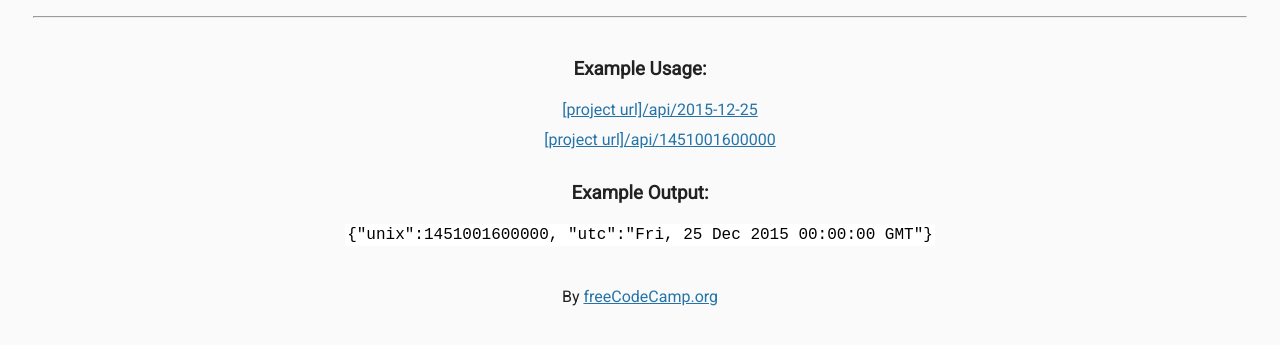
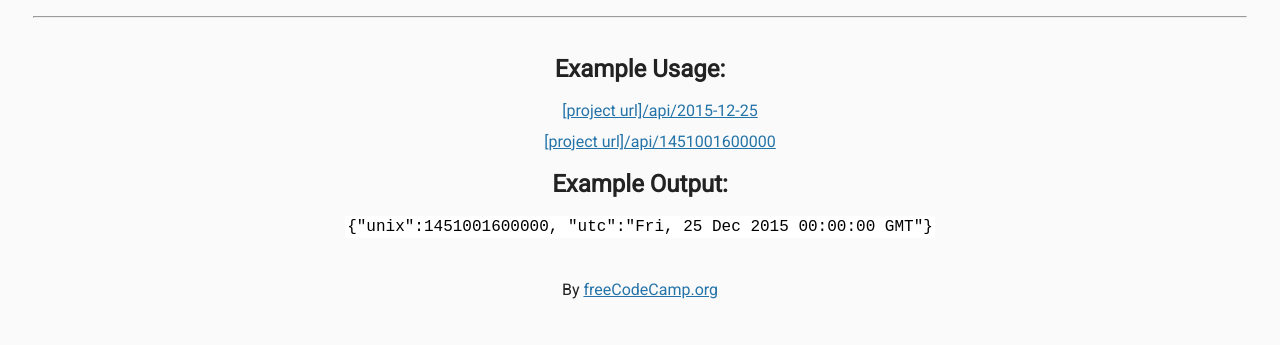
Before and after one commit to Randymaulana03/boilerplate-project-timestamp, a website: page views/index.html in a window 1280 px wide. Shown: the part 53-398 px from the top of the page. Drawn offline with Linux system fonts and the light colour scheme; files that its build step writes are made by us from their sources.

Commit message:
fix: use correct heading levels (#100)

```diff
--- a/views/index.html
+++ b/views/index.html
@@ -12,13 +12,13 @@
     <h1>Timestamp Microservice</h1>
     <hr />
     <div class="container">
-      <h3>Example Usage:</h3>
+      <h2>Example Usage:</h2>
       <ul>
         <li><a href="api/2015-12-25">[project url]/api/2015-12-25</a></li>
         <li><a href="api/1451001600000">[project url]/api/1451001600000</a></li>
       </ul>
 
-      <h3>Example Output:</h3>
+      <h2>Example Output:</h2>
       <p>
         <code>{"unix":1451001600000, "utc":"Fri, 25 Dec 2015 00:00:00 GMT"}</code>
       </p>
```
